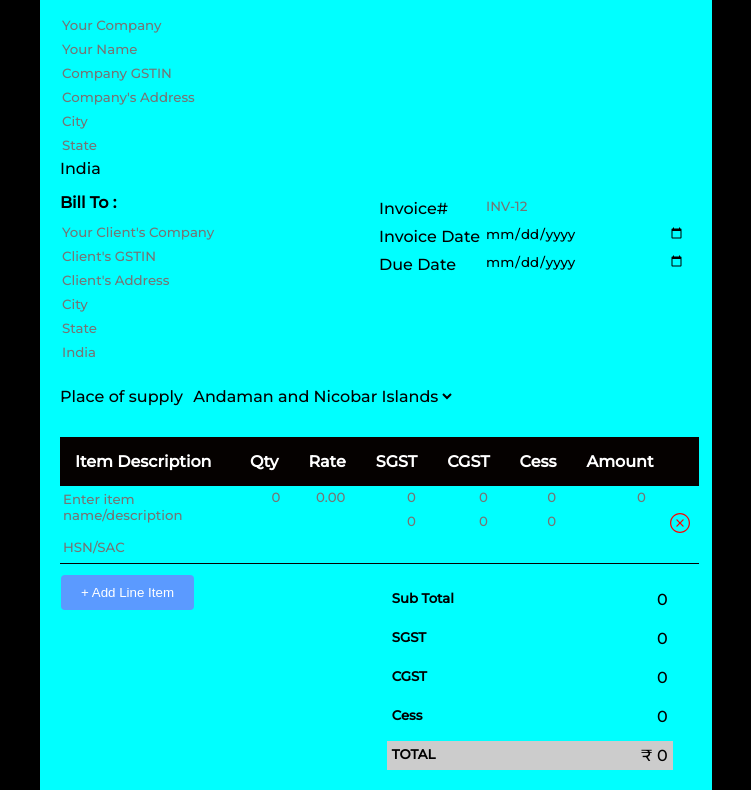
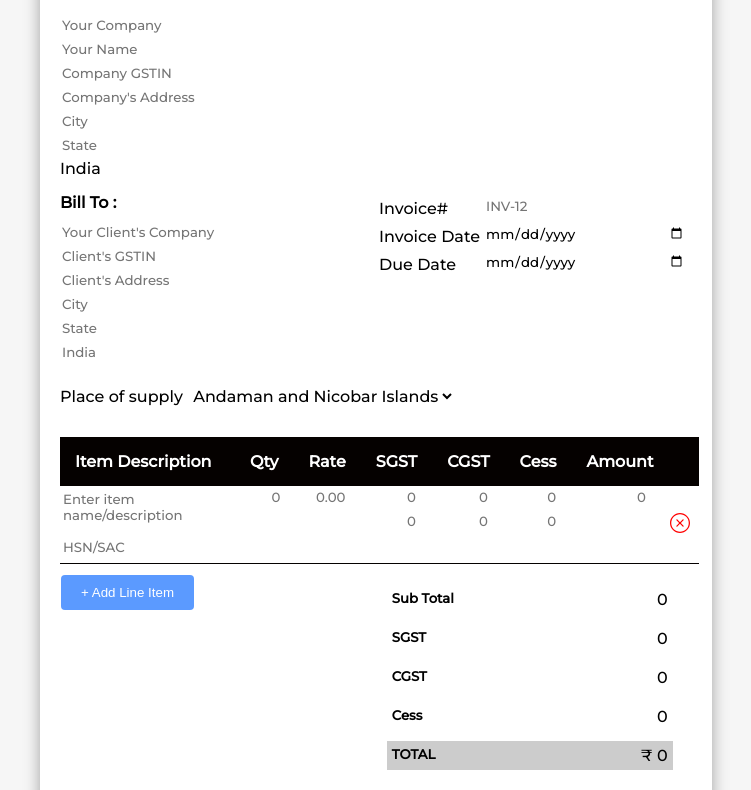
Before and after one commit to MayureshGavai/tax-invoice, a plain HTML site: page index.html in a window 1280 px wide. Shown: the part 110-900 px from the top of the page, without its empty margins (264-1015 px from the left). Drawn offline with nearby package versions, Linux system fonts and the light colour scheme.

Commit message:
second commit

```diff
--- a/styles.css
+++ b/styles.css
@@ -1,16 +1,17 @@
 @import url('https://fonts.googleapis.com/css2?family=Montserrat:ital,wght@0,300;0,500;1,400&display=swap');
 
 body{
-    background-color: black;
+    background-color: #f6f6f6;
     font-family: 'Montserrat', sans-serif;
 }
 
 
 .container{
     margin: auto;
-    background-color: aqua;
+    background-color: #fff;
     width: 50%;
     padding: 20px;
+    box-shadow: rgba(0, 0, 0, 0.35) 0px 5px 15px;
 }
 
 .row{
```
Also changed, not shown: Free GST Invoice Generator _ Free Invoice Maker _ Zoho Invoice-11.svg (deleted), close-round-line-icon.svg (deleted).
